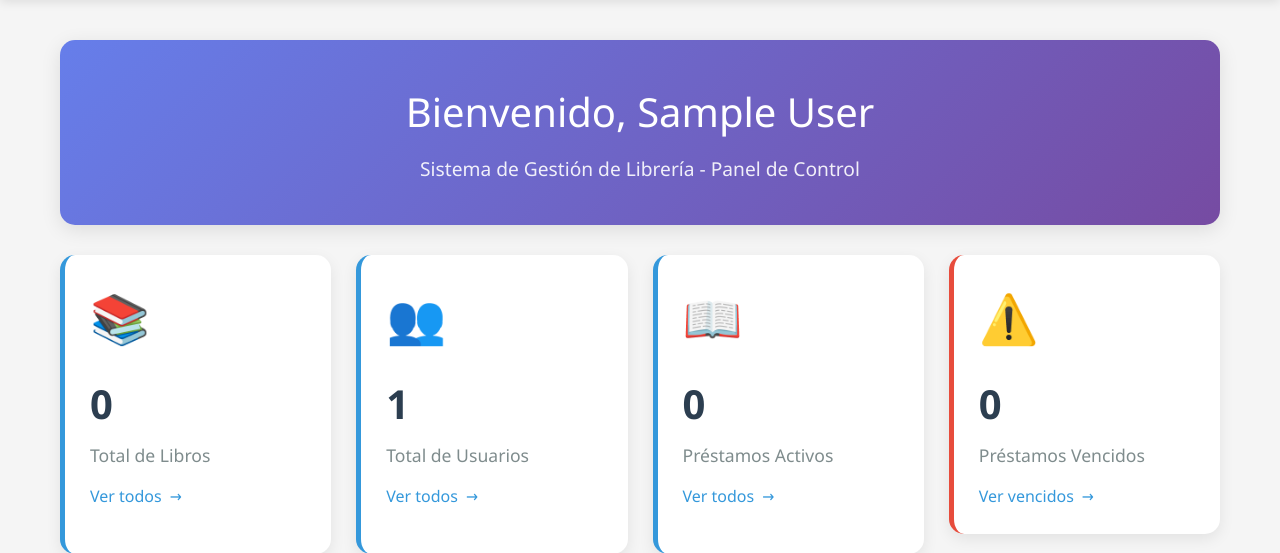
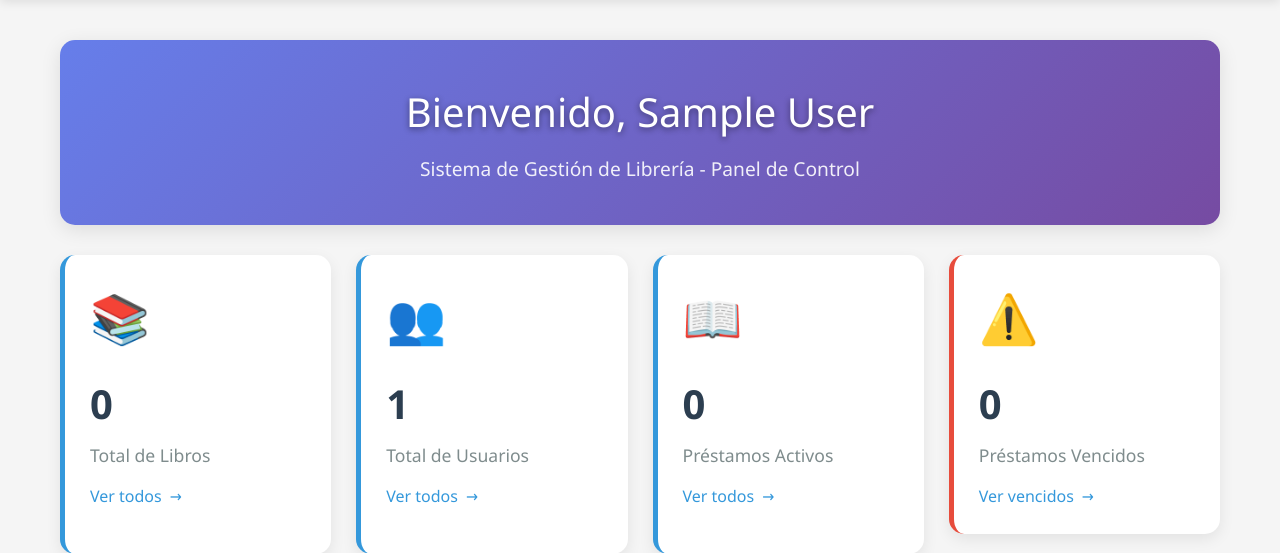
Before and after one commit to stefanoreichert/ProyectoLibreriaLGI, a PHP site: page /dashboard.php in a window 1280 px wide. Shown: the part 121-674 px from the top of the page. Run offline with PHP 8.4, Linux system fonts and the light colour scheme; the visitor is signed in with stand-in values (Sample User, id 1); data that the repository does not hold is empty; a stand-in replaces the project's code that opens the database connection.

Commit message:
UI: Asegurar legibilidad en Dashboard welcome h1 (clase .dark + text-shadow)

```diff
--- a/assets/css/dashboard.css
+++ b/assets/css/dashboard.css
@@ -18,6 +18,18 @@
     font-size: 2.5rem;
     margin-bottom: 10px;
     font-weight: 300;
+}
+
+/* Mejorar contraste del texto del encabezado en fondos oscuros */
+.welcome-section.dark h1 {
+    color: #ffffff; /* asegurar blanco sobre fondo oscuro */
+    text-shadow: 0 2px 6px rgba(0,0,0,0.45);
+}
+
+/* Caso en que el contenedor sea usado sobre fondo claro */
+.welcome-section.light h1 {
+    color: #2c3e50; /* texto oscuro sobre fondo claro */
+    text-shadow: none;
 }
 
 .welcome-section p {
--- a/dashboard.php
+++ b/dashboard.php
@@ -29,7 +29,7 @@ include 'includes/header.php';
 ?>
 
 <div class="dashboard">
-    <div class="welcome-section">
+    <div class="welcome-section dark">
         <h1>Bienvenido, <?php echo htmlspecialchars($_SESSION['nombre']); ?></h1>
         <p>Sistema de Gestión de Librería - Panel de Control</p>
     </div>
```
